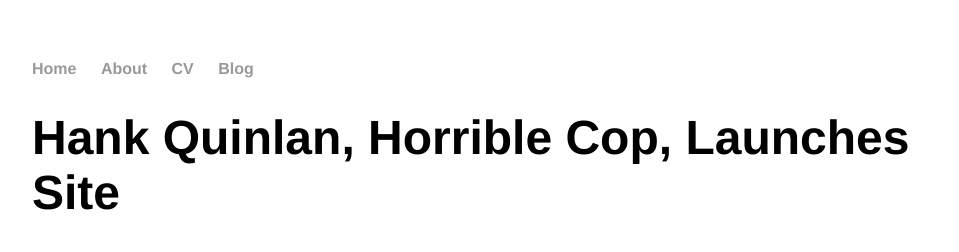
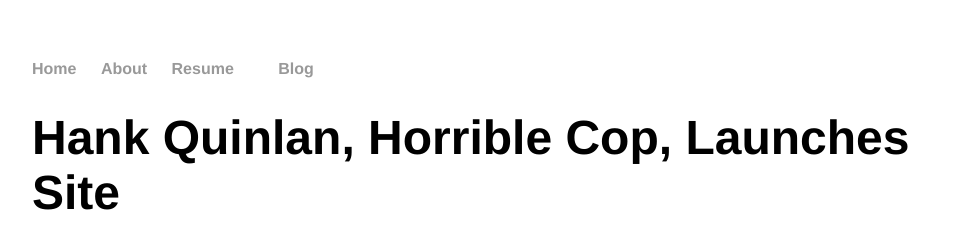
Before and after one commit to Evangeb/Evangeb.github.io, a Jekyll site: the page built from _posts/2014-04-30-hank-quinlan-site-launched.md, in a window 1280 px wide. Shown: the top 252 px of the page, without its empty margins (160-1119 px from the left). Built offline with Jekyll 4.4.1, drawn with Linux system fonts in a browser that asks for light colours.

Commit message:
Website Update

```diff
--- a/_layouts/default.html
+++ b/_layouts/default.html
@@ -10,7 +10,7 @@
 	    		<ul>
 	        		<li><a href="/">Home</a></li>
 		        	<li><a href="/about">About</a></li>
-	        		<li><a href="/cv">CV</a></li>
+	        		<li><a href="{{ site.baseurl }}/resume.pdf" target="_blank">Resume</a><li>
 	        		<li><a href="/blog">Blog</a></li>
 	    		</ul>
 			</nav>
```
Also changed, not shown: 1 other file.
